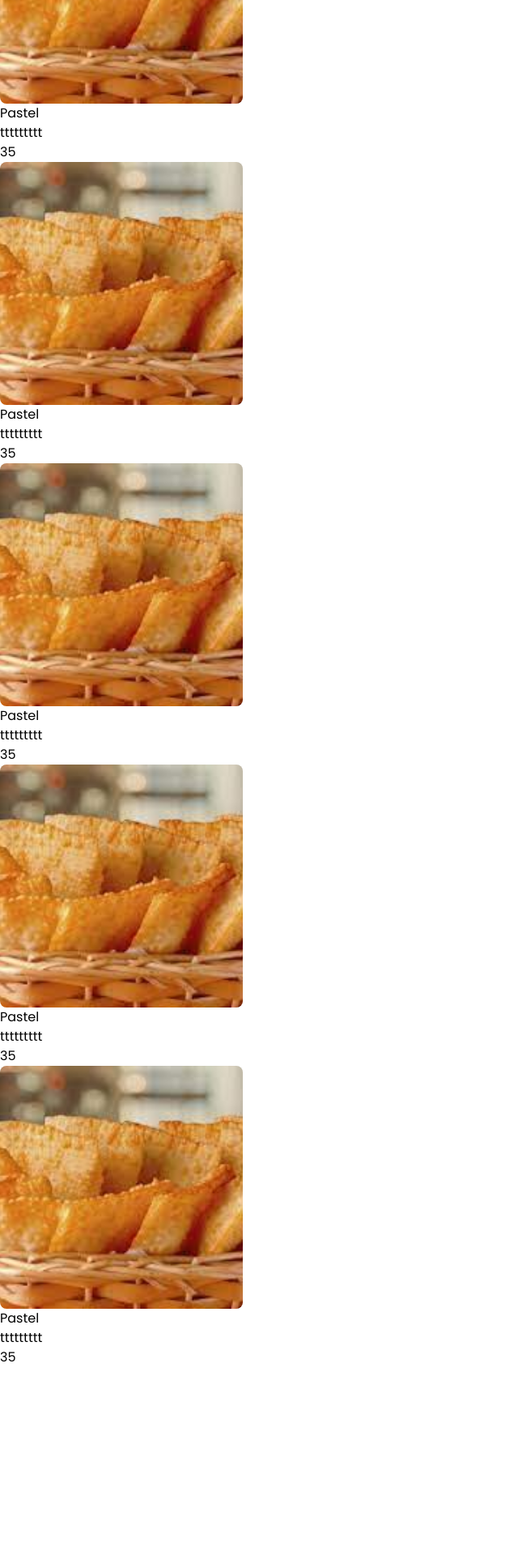
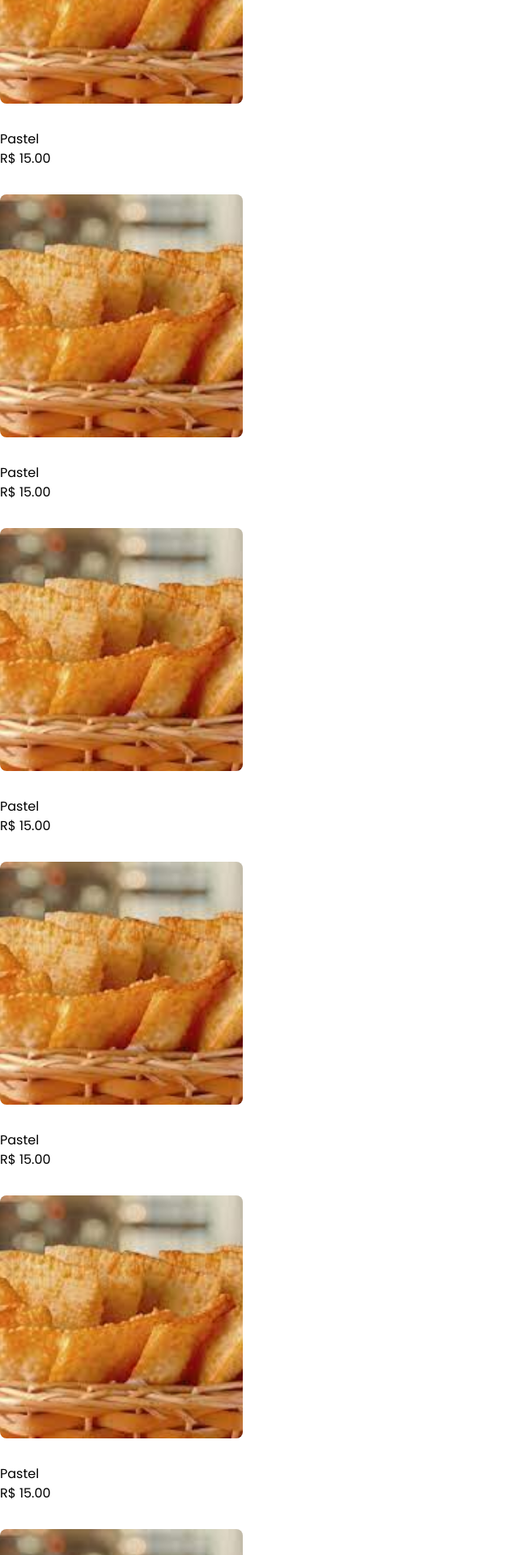
Before and after one commit to lRauane/cardapio-digital, a React (Vite) app: page / in a window 1280 px wide. Shown: the part 720-2640 px from the top of the page at 81% size, without its empty margins (0-640 px from the left). Before the commit the page ends 2408 px from the top, so only its background shows below. Built offline with nearby package versions, Linux system fonts and the light colour scheme.

Commit message:
New feature: Estilizando cards

```diff
--- /dev/null
+++ b/src/components/Card.jsx
@@ -0,0 +1,30 @@
+import React from 'react';
+import Product1 from '../assets/product-1.svg'
+import { BiCart, BiHeart } from 'react-icons/bi'
+
+const Card = () => {
+  return (
+    <div className="group relative">
+      <div className="min-h-80 aspect-h-1 aspect-w-1 w-full overflow-hidden rounded-md lg:aspect-none relative">
+        <img src={Product1} alt='' className="object-center lg:h-full lg:w-full" />
+        <div className="absolute top-3 left-2 bg-zinc-800 rounded-sm p-2  hover:bg-zinc-900/80 ">
+          <BiHeart size={32} color='white'/>
+        </div>
+      </div>
+      <div className="mt-2 gap-2 flex flex-col">
+        <div>
+          <h3 className="text-3xl pb-2 font-bold text-gray-700">
+            Pastel
+          </h3>
+          <div className='border-b w-[300px] lg:w-[250px] border-solid border-gray-400'></div>
+        </div>
+        <div className='flex items-center justify-around'>
+          <p className="mt-1 text-base md:text-lg text-gray-500">R$ 15.00</p>
+          <a href='' className='bg-zinc-800 rounded-sm p-3 hover:bg-zinc-900/80 md:p-2'><BiCart color='white' size={32} /></a>
+        </div>
+      </div>
+    </div>
+  );
+}
+
+export default Card;
--- a/src/components/CardImage.jsx
+++ /dev/null
@@ -1,11 +0,0 @@
-import React from 'react';
-
-const CardImage = ({img}) => {
-  return (
-    <div className='w-[200px] h-[200px]'>
-      <img src={img}/>
-    </div>
-  );
-}
-
-export default CardImage;
--- a/src/components/CardProduct.jsx
+++ b/src/components/CardProduct.jsx
@@ -1,124 +1,23 @@
 import React from 'react';
-import CardImage from './CardImage';
-import Product1 from '../assets/product-1.svg'
+import Card from './Card';
 
 const CardProduct = () => {
   return (
     <div className="bg-white">
-      <div className="mx-auto max-w-2xl px-4 py-16 sm:px-6 sm:py-24 lg:max-w-7xl lg:px-8">
-
-
+      <div className="mx-auto max-w-2xl px-4 py-1 sm:px-6 sm:py-24 lg:max-w-6xl ">
         <div className="mt-6 grid grid-cols-1 gap-x-6 gap-y-10 sm:grid-cols-2 lg:grid-cols-4 xl:gap-x-8">
-
-          <div className="group relative">
-            <div className="min-h-80 aspect-h-1 aspect-w-1 w-full overflow-hidden rounded-md bg-gray-200 lg:aspect-none group-hover:opacity-75 lg:h-80">
-              <img
-                src={Product1}
-                alt=''
-                className="h-full w-full object-cover object-center lg:h-full lg:w-full"
-              />
-            </div>
-            <div className="mt-4 flex justify-between">
-              <div>
-                <h3 className="text-sm text-gray-700">
-                  <a href='#'>
-                    <span aria-hidden="true" className="absolute inset-0" />
-                    Pastel
-                  </a>
-                </h3>
-                <p className="mt-1 text-sm text-gray-500">ttttttttt</p>
-              </div>
-              <p className="text-sm font-medium text-gray-900">35</p>
-            </div>
-          </div>
-          <div className="group relative">
-            <div className="min-h-80 aspect-h-1 aspect-w-1 w-full overflow-hidden rounded-md bg-gray-200 lg:aspect-none group-hover:opacity-75 lg:h-80">
-              <img
-                src={Product1}
-                alt=''
-                className="h-full w-full object-cover object-center lg:h-full lg:w-full"
-              />
-            </div>
-            <div className="mt-4 flex justify-between">
-              <div>
-                <h3 className="text-sm text-gray-700">
-                  <a href='#'>
-                    <span aria-hidden="true" className="absolute inset-0" />
-                    Pastel
-                  </a>
-                </h3>
-                <p className="mt-1 text-sm text-gray-500">ttttttttt</p>
-              </div>
-              <p className="text-sm font-medium text-gray-900">35</p>
-            </div>
-          </div>
-          <div className="group relative">
-            <div className="min-h-80 aspect-h-1 aspect-w-1 w-full overflow-hidden rounded-md bg-gray-200 lg:aspect-none group-hover:opacity-75 lg:h-80">
-              <img
-                src={Product1}
-                alt=''
-                className="h-full w-full object-cover object-center lg:h-full lg:w-full"
-              />
-            </div>
-            <div className="mt-4 flex justify-between">
-              <div>
-                <h3 className="text-sm text-gray-700">
-                  <a href='#'>
-                    <span aria-hidden="true" className="absolute inset-0" />
-                    Pastel
-                  </a>
-                </h3>
-                <p className="mt-1 text-sm text-gray-500">ttttttttt</p>
-              </div>
-              <p className="text-sm font-medium text-gray-900">35</p>
-            </div>
-          </div>
-          <div className="group relative">
-            <div className="min-h-80 aspect-h-1 aspect-w-1 w-full overflow-hidden rounded-md bg-gray-200 lg:aspect-none group-hover:opacity-75 lg:h-80">
-              <img
-                src={Product1}
-                alt=''
-                className="h-full w-full object-cover object-center lg:h-full lg:w-full"
-              />
-            </div>
-            <div className="mt-4 flex justify-between">
-              <div>
-                <h3 className="text-sm text-gray-700">
-                  <a href='#'>
-                    <span aria-hidden="true" className="absolute inset-0" />
-                    Pastel
-                  </a>
-                </h3>
-                <p className="mt-1 text-sm text-gray-500">ttttttttt</p>
-              </div>
-              <p className="text-sm font-medium text-gray-900">35</p>
-            </div>
-          </div>
-          <div className="group relative">
-            <div className="min-h-80 aspect-h-1 aspect-w-1 w-full overflow-hidden rounded-md bg-gray-200 lg:aspect-none group-hover:opacity-75 lg:h-80">
-              <img
-                src={Product1}
-                alt=''
-                className="h-full w-full object-cover object-center lg:h-full lg:w-full"
-              />
-            </div>
-            <div className="mt-4 flex justify-between">
-              <div>
-                <h3 className="text-sm text-gray-700">
-                  <a href='#'>
-                    <span aria-hidden="true" className="absolute inset-0" />
-                    Pastel
-                  </a>
-                </h3>
-                <p className="mt-1 text-sm text-gray-500">ttttttttt</p>
-              </div>
-              <p className="text-sm font-medium text-gray-900">35</p>
-            </div>
-          </div>
-
+         <Card />
+         <Card />
+         <Card />
+         <Card />
+         <Card />
+         <Card />
+         <Card />
+         <Card />
         </div>
       </div>
     </div>
+
   );
 }
 
```
